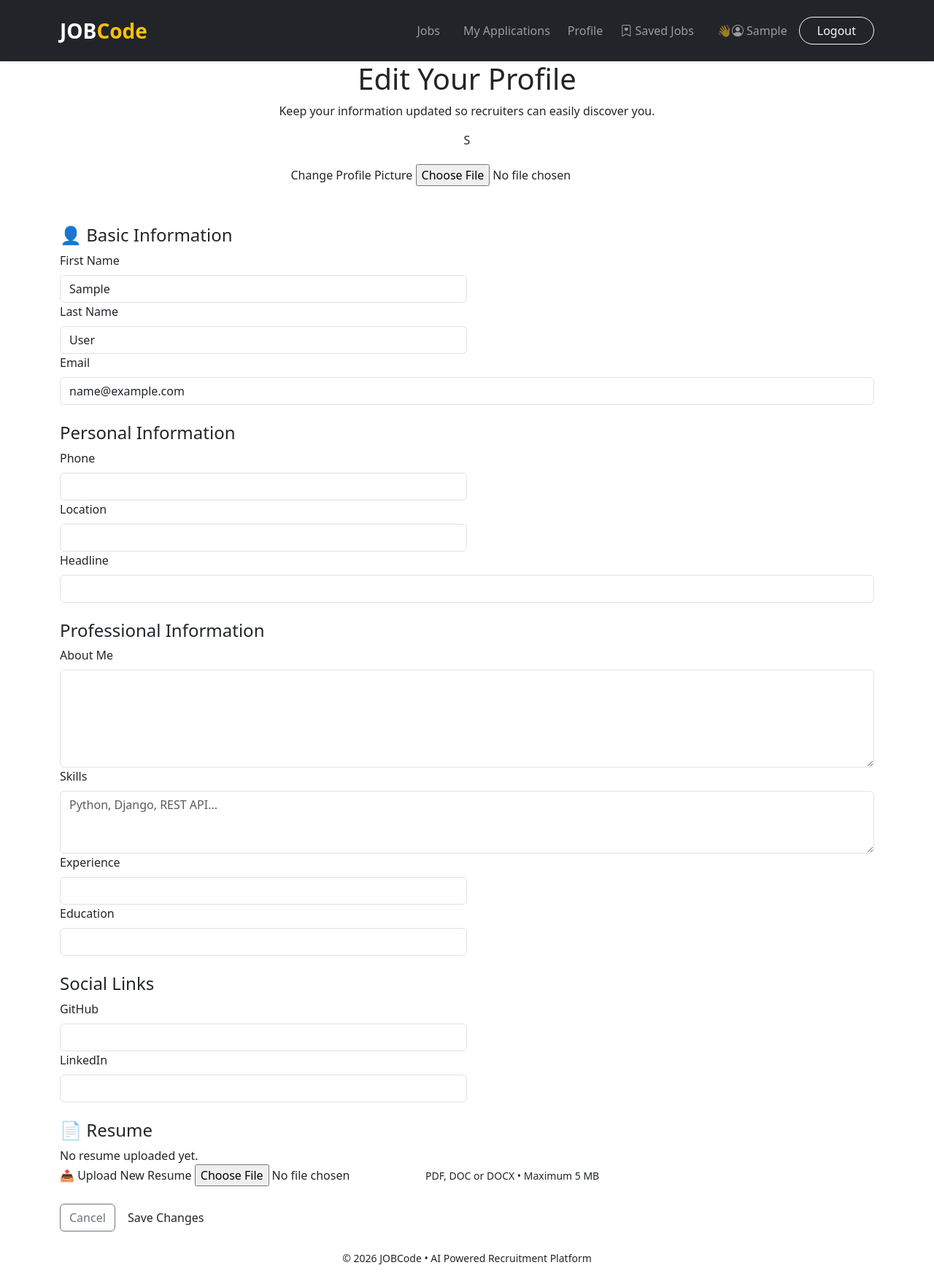
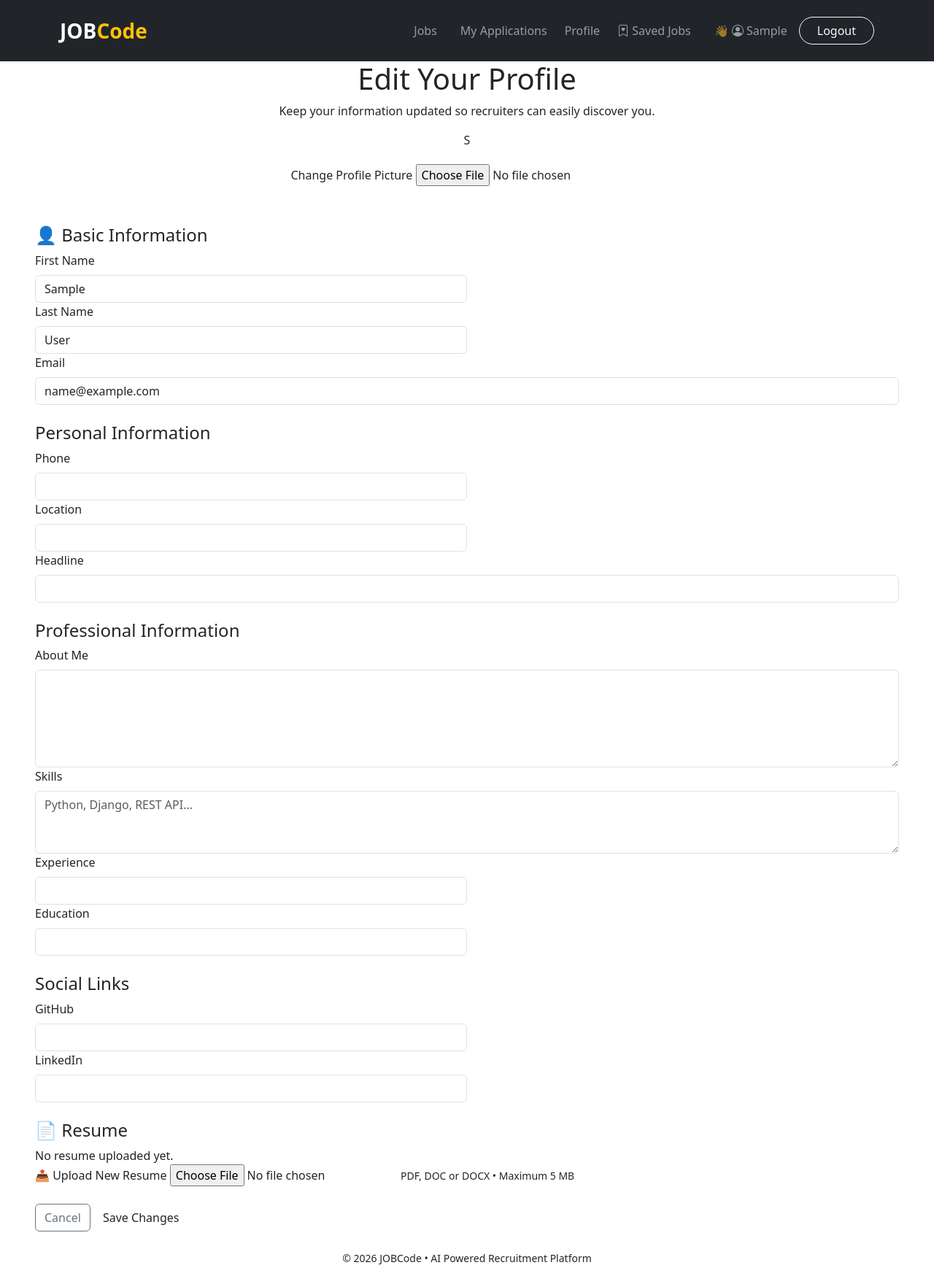
Before and after one commit to Jawahar28/AI-Powered-Job-Portal, a Django app: page /profile/edit/ in a window 1280 px wide. Shown: the whole page at 73% size. Run offline with Django 5.2, Linux system fonts and the light colour scheme; the visitor is signed in with stand-in values (Sample User, id 1).

Commit message:
Redesigned UI

```diff
--- a/accounts/templates/accounts/candidate/edit_profile.html
+++ b/accounts/templates/accounts/candidate/edit_profile.html
@@ -28,7 +28,7 @@ Edit Profile
 
 <section class="edit-profile-section">
 
-    <div class="container">
+    <div class="container-fluid px-5">
 
         <div class="edit-card">
 
@@ -89,13 +89,11 @@ Edit Profile
 
                     <div class="glass-section basic-section">
 
-                        <div class="col-12">
 
                             <h4 class="section-title">
                                 👤 Basic Information
                             </h4>
 
-                        </div>
 
                     <div class="col-md-6">
 
@@ -138,15 +136,12 @@ Edit Profile
                          Personal Information
                     =========================== -->
                     <div class="glass-section personal-section">
-                    <div class="col-12">
 
                         <h4 class="section-title">
 
                             Personal Information
 
                         </h4>
-
-                    </div>
 
                     <div class="col-md-6">
 
@@ -190,15 +185,11 @@ Edit Profile
                          Professional Information
                     =========================== -->
                     <div class="glass-section professional-section">
-                    <div class="col-12">
-
                         <h4 class="section-title">
 
                             Professional Information
 
                         </h4>
-
-                    </div>
 
                     <div class="col-12">
 
@@ -253,15 +244,12 @@ Edit Profile
                          Social Links
                     =========================== -->
                     <div class="glass-section social-section">
-                    <div class="col-12">
 
                         <h4 class="section-title">
 
                             Social Links
 
                         </h4>
-
-                    </div>
 
                     <div class="col-md-6">
 
--- a/applications/templates/applications/my_applications.html
+++ b/applications/templates/applications/my_applications.html
@@ -6,7 +6,7 @@ My Applications
 {% endblock %}
 
 {% block extra_css %}
-<link rel="stylesheet" href="{% static 'applications/my_applications.css' %}">
+<link rel="stylesheet" href="{% static 'css/applications/my_applications.css' %}">
 {% endblock %}
 
 {% block content %}
--- a/config/settings.py
+++ b/config/settings.py
@@ -129,6 +129,8 @@ USE_TZ = True
 
 STATIC_URL = 'static/'
 
+STATICFILES_DIRS = [BASE_DIR/"static",]
+
 # Default primary key field type
 # https://docs.djangoproject.com/en/5.2/ref/settings/#default-auto-field
 
--- a/jobs/templates/jobs/home.html
+++ b/jobs/templates/jobs/home.html
@@ -6,7 +6,7 @@ JOBCode | Find Your Dream Job
 {% endblock %}
 
 {% block extra_css %}
-<link rel="stylesheet" href="{% static 'jobs/home.css' %}">
+<link rel="stylesheet" href="{% static 'css/jobs/home.css' %}">
 {% endblock %}
 
 {% block content %}
--- a/jobs/templates/jobs/job_detail.html
+++ b/jobs/templates/jobs/job_detail.html
@@ -6,7 +6,7 @@
 {% endblock %}
 
 {% block extra_css %}
-<link rel="stylesheet" href="{% static 'jobs/job_detail.css' %}">
+<link rel="stylesheet" href="{% static 'css/jobs/job_detail.css' %}">
 {% endblock %}
 
 {% block content %}
--- a/templates/base.html
+++ b/templates/base.html
@@ -1,6 +1,7 @@
 {% load static %}
 
 <!DOCTYPE html>
+
 <html lang="en">
 
 <head>
@@ -10,15 +11,20 @@
     <meta name="viewport" content="width=device-width, initial-scale=1.0">
 
     <title>
+
         {% block title %}
             JOBCode
         {% endblock %}
+
     </title>
+
 
     <!-- Google Font -->
 
-    <link href="https://fonts.googleapis.com/css2?family=Poppins:wght@300;400;500;600;700&display=swap"
-          rel="stylesheet">
+    <link
+        href="https://fonts.googleapis.com/css2?family=Poppins:wght@300;400;500;600;700&display=swap"
+        rel="stylesheet">
+
 
     <!-- Bootstrap CSS -->
 
@@ -26,22 +32,33 @@
         href="https://cdn.jsdelivr.net/npm/bootstrap@5.3.7/dist/css/bootstrap.min.css"
         rel="stylesheet">
 
+
     <!-- Bootstrap Icons -->
 
     <link
         href="https://cdn.jsdelivr.net/npm/bootstrap-icons@1.11.3/font/bootstrap-icons.min.css"
         rel="stylesheet">
 
-    <!-- Global CSS -->
+
+    <!-- Global Base CSS -->
+
+    <link
+        rel="stylesheet"
+        href="{% static 'css/base.css' %}">
+
+
+    <!-- Global Project CSS -->
 
     <link
         rel="stylesheet"
         href="{% static 'jobs/style.css' %}">
 
+
     {% block extra_css %}
     {% endblock %}
 
 </head>
+
 
 <body>
 
@@ -54,6 +71,7 @@
         <a class="navbar-brand fw-bold fs-3" href="{% url 'home' %}">
             JOB<span class="text-warning">Code</span>
         </a>
+
 
         <!-- Mobile Toggle -->
 
@@ -70,6 +88,7 @@
 
         </button>
 
+
         <!-- Navbar Links -->
 
         <div class="collapse navbar-collapse" id="navbarNav">
@@ -79,10 +98,13 @@
                 {% if user.is_authenticated %}
 
                     <li class="nav-item me-3">
+
                         <a class="nav-link" href="{% url 'job_list' %}">
                             Jobs
                         </a>
+
                     </li>
+
 
                     <li class="nav-item me-2">
 
@@ -92,48 +114,52 @@
 
                     </li>
 
+
                     <li class="nav-item me-2">
 
                         <a class="nav-link" href="{% url 'profile' %}">
-
                             Profile
-
                         </a>
 
                     </li>
+
 
                     <li class="nav-item me-3">
 
                         <a class="nav-link" href="{% url 'saved_jobs' %}">
 
                             <i class="bi bi-bookmark-heart"></i>
-
                             Saved Jobs
 
                         </a>
 
                     </li>
 
+
                     <li class="nav-item me-2">
 
                         <span class="nav-link">
-                            👋<i class="bi bi-person-circle"></i>
 
-                                {{ request.user.first_name|default:request.user.username }}
+                            👋
+                            <i class="bi bi-person-circle"></i>
+
+                            {{ request.user.first_name|default:request.user.username }}
+
                         </span>
 
                     </li>
 
+
                     <li class="nav-item">
 
-                        <form method="post"
+                        <form
+                            method="post"
                             action="{% url 'logout' %}"
                             class="d-inline">
 
                             {% csrf_token %}
 
-                            <button
-                                class="btn btn-outline-light rounded-pill px-4">
+                            <button class="btn btn-outline-light rounded-pill px-4">
 
                                 Logout
 
@@ -153,11 +179,15 @@
 
                     </li>
 
+
                     <li class="nav-item">
 
-                        <a class="btn btn-warning rounded-pill px-4"
-                           href="{% url 'register' %}">
+                        <a
+                            class="btn btn-warning rounded-pill px-4"
+                            href="{% url 'register' %}">
+
                             Get Started
+
                         </a>
 
                     </li>
@@ -172,15 +202,23 @@
 
 </nav>
 
-{% block content %}
-{% endblock %}
+
+<!-- Main Content -->
+
+<main>
+
+    {% block content %}
+    {% endblock %}
+
+</main>
+
+
+<!-- Footer -->
 
 <footer class="footer text-center py-4">
 
     <small>
-
         © 2026 JOBCode • AI Powered Recruitment Platform
-
     </small>
 
 </footer>
@@ -188,11 +226,15 @@
 
 <!-- Bootstrap JS -->
 
-<script src="https://cdn.jsdelivr.net/npm/bootstrap@5.3.7/dist/js/bootstrap.bundle.min.js"></script>
+<script
+    src="https://cdn.jsdelivr.net/npm/bootstrap@5.3.7/dist/js/bootstrap.bundle.min.js">
+</script>
+
 
 {% block extra_js %}
 {% endblock %}
 
+
 </body>
 
 </html>
```
